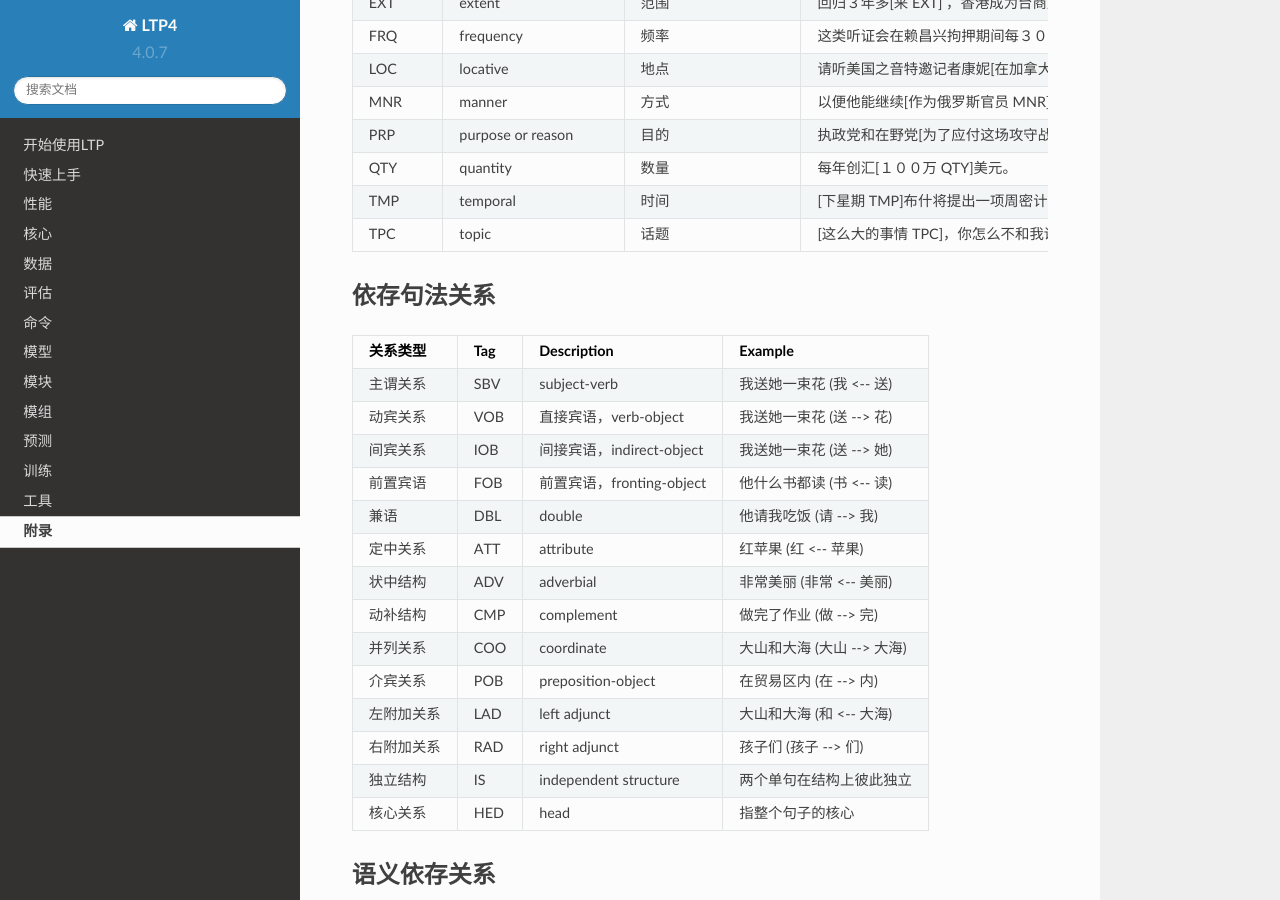
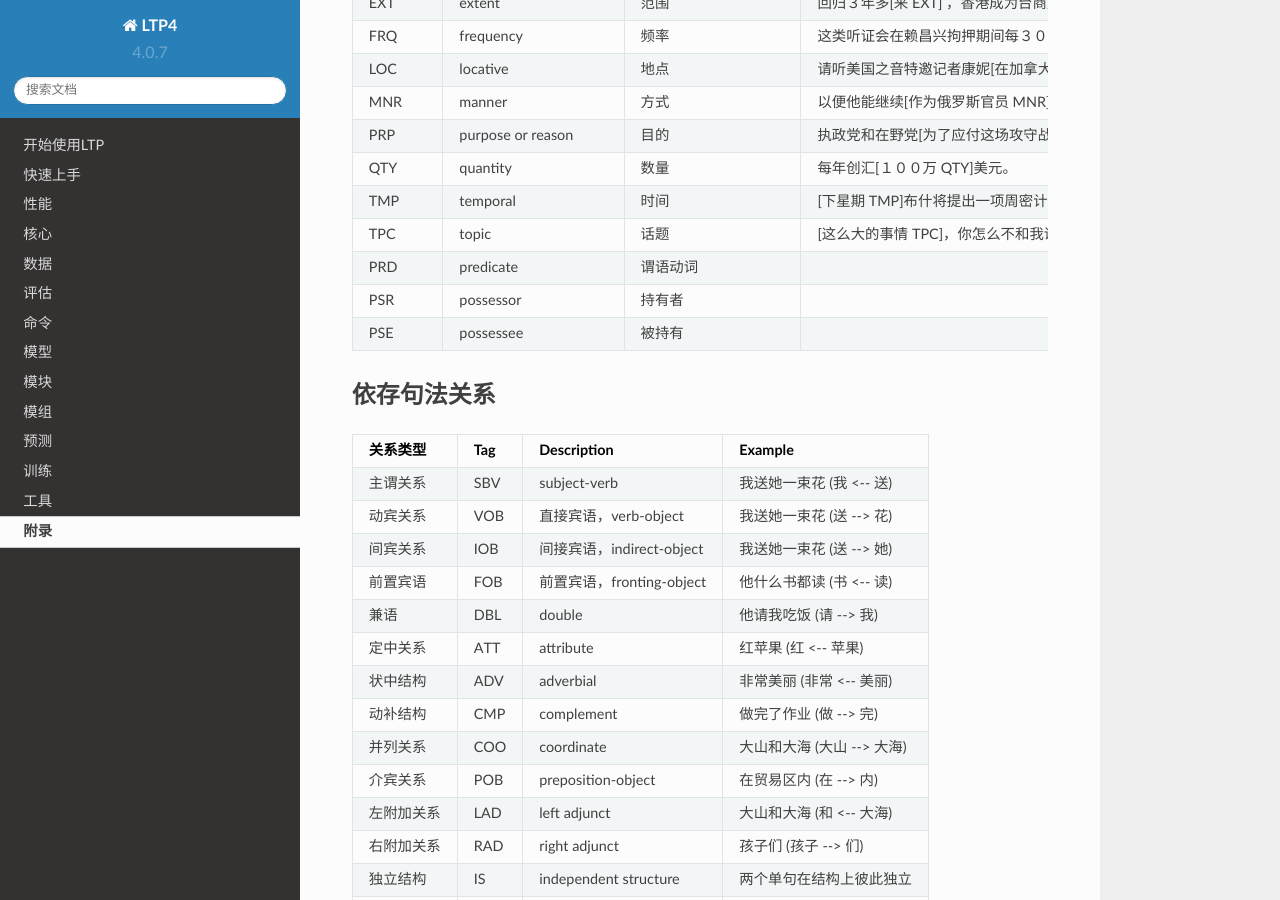
Before and after one commit to HIT-SCIR/ltp, a Sphinx documentation site: the page built from docs/appendix.rst, in a window 1280 px wide and 900 px high, scrolled down 1560 px. Built offline with Sphinx 7.4.7 and the Read the Docs theme 2.0.0, drawn with Linux system fonts in a browser that asks for light colours.

Commit message:
增补 SRL 语义角色

```diff
--- a/docs/appendix.rst
+++ b/docs/appendix.rst
@@ -98,6 +98,12 @@ LTP中的NE 模块识别三种NE，分别如下：
 | TMP      | temporal                | 时间                 | [下星期 TMP]布什将提出一项周密计划。                                  |
 +----------+-------------------------+----------------------+-----------------------------------------------------------------------+
 | TPC      | topic                   | 话题                 | [这么大的事情 TPC]，你怎么不和我说？                                  |
++----------+-------------------------+----------------------+-----------------------------------------------------------------------+
+| PRD      | predicate               | 谓语动词             |                                                                       |
++----------+-------------------------+----------------------+-----------------------------------------------------------------------+
+| PSR      | possessor               | 持有者               |                                                                       |
++----------+-------------------------+----------------------+-----------------------------------------------------------------------+
+| PSE      | possessee               | 被持有               |                                                                       |
 +----------+-------------------------+----------------------+-----------------------------------------------------------------------+
 
 
```
